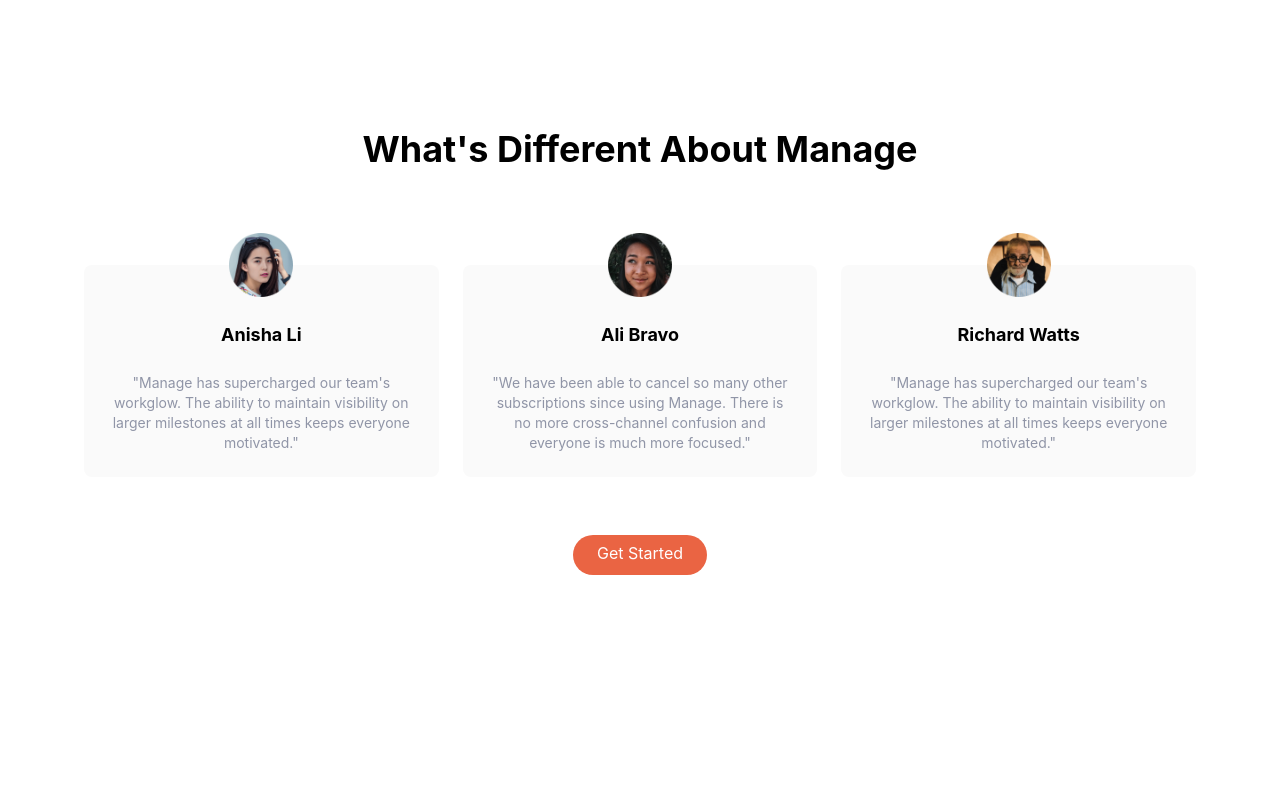
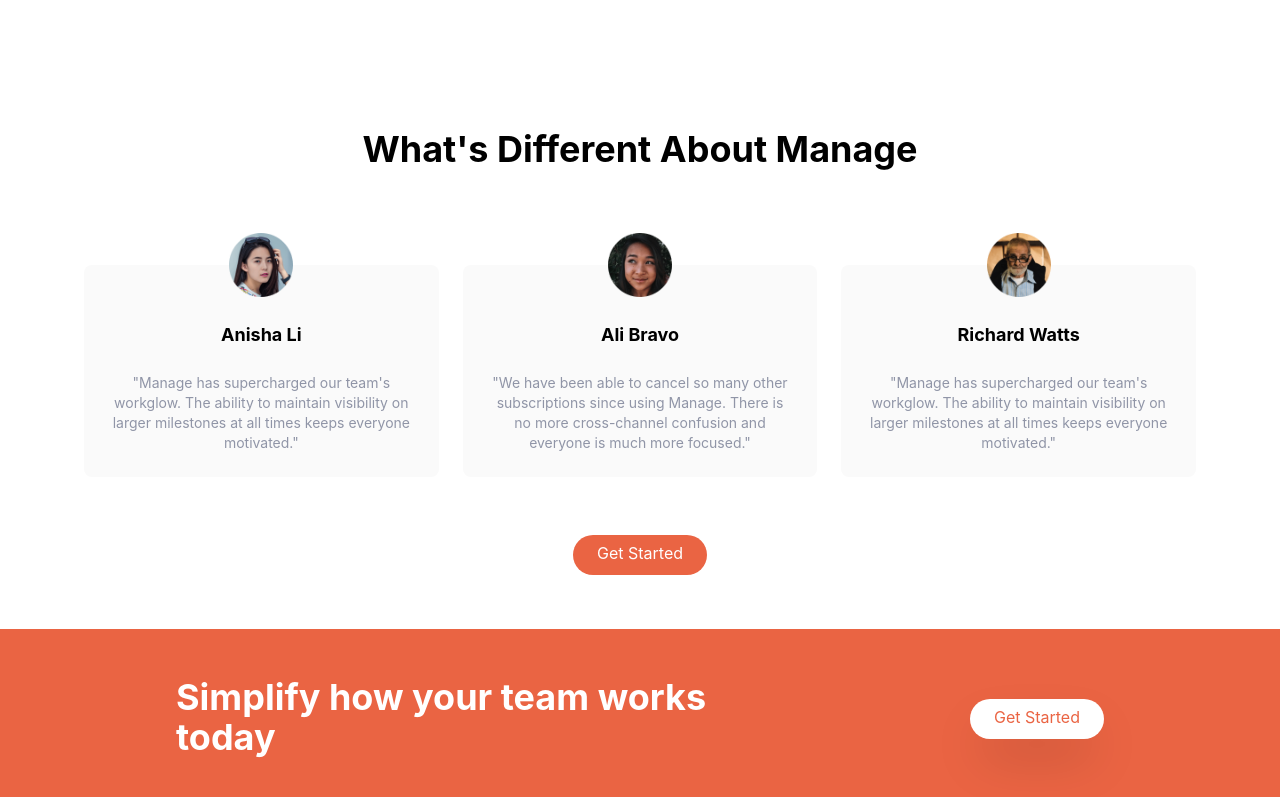
Before and after one commit to RiviCodes/tailwind-landing-page, a React (Create React App) app: page / in a window 1280 px wide. Shown: the part 1139-1936 px from the top of the page. Before the commit the page ends 1768 px from the top, so only its background shows below. Built offline with nearby package versions, Linux system fonts and the light colour scheme.

Commit message:
Add heading, add button, style elements

```diff
--- a/src/components/CTA.jsx
+++ b/src/components/CTA.jsx
@@ -1,5 +1,22 @@
 import React from "react";
 
 export default function CTA() {
-  return <></>;
+  return (
+    <section id="cta" className="bg-brightRed">
+      {/* Flex container */}
+      <div className="container flex flex-col items-center justify-between px-6 py-24 mx-auto space-y-12 md:py-12 md:flex-row md:space-y-0">
+        <h2 className="text-5xl font-bold leading-tight text-center text-white md:text-4xl md:max-w-xl md:text-left">
+          Simplify how your team works today
+        </h2>
+        <div>
+          <a
+            href="#"
+            className="p-3 px-6 pt-2 text-brightRed bg-white rounded-full shadow-2xl baseline hover:bg-gray-300"
+          >
+            Get Started
+          </a>
+        </div>
+      </div>
+    </section>
+  );
 }
```
